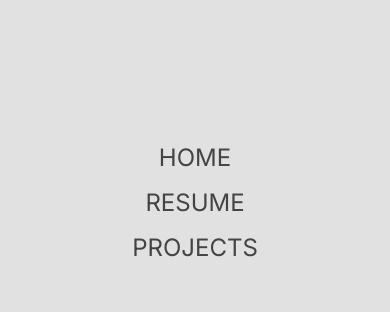
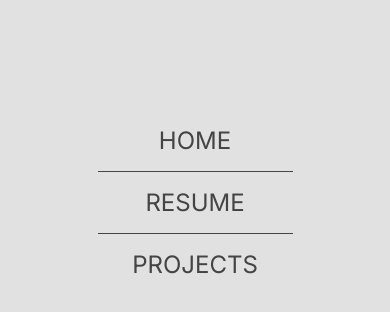
Before and after one commit to tali2705/CV, a plain HTML site: page index.html in a window 390 px wide. Both pictures are taken after a click on the element "menu". Shown: the part 268-580 px from the top of the page. Drawn offline with nearby package versions, Linux system fonts and the light colour scheme.

Commit message:
removing animation from nav and making small adjustments

```diff
--- a/JS/toggle.js
+++ b/JS/toggle.js
@@ -1,14 +1,14 @@
 function toggleMenu() {
   const menu = document.getElementById("menu");
   const body = document.body;
+  const footer = document.querySelector("footer");
+  menu.classList.toggle("active");
 
-  const menuStatus = menu.style.transform === "translateX(0%)";
-
-  menu.style.transform = menuStatus ? "translateX(-100%)" : "translateX(0%)";
-
-  if (menuStatus) {
+  if (menu.classList.contains("active")) {
+    body.style.overflow = "hidden";
+    footer.style.display = "none";
+  } else {
     body.style.overflow = "auto";
-  } else {
-    body.style.overflow = "hidden";
+    footer.style.display = "flex";
   }
 }
--- a/SASS/_footer.scss
+++ b/SASS/_footer.scss
@@ -40,7 +40,6 @@ footer {
 @media (max-width: 845px) {
   footer {
     position: relative;
-    z-index: -2;
     .links {
       display: flex;
       flex-direction: column;
@@ -56,6 +55,7 @@ footer {
         }
       }
       a {
+        cursor: pointer;
         font-size: 1rem;
         margin-bottom: 1rem;
         text-decoration: none;
--- a/SASS/_general.scss
+++ b/SASS/_general.scss
@@ -27,7 +27,6 @@ body {
   }
 }
 h2 {
-  // margin: 10rem 0;
   margin-bottom: 3rem;
   text-transform: uppercase;
   font-size: 2.5rem;
--- a/SASS/_nav.scss
+++ b/SASS/_nav.scss
@@ -51,28 +51,36 @@ nav {
     .hamburger {
       display: inline;
       text-align: end;
+      cursor: pointer;
     }
     .logotype {
       flex: 1;
       font-size: 1.1rem;
     }
     ul {
+      display: none;
+      &.active {
+        background-color: $bgColor;
         position: fixed;
         top: 3rem;
-      left: 0;
+        right: 0;
         width: 100%;
-      height: 100vh;
-      background-color: $bgColor;
+        height: 100%;
         display: flex;
         flex-direction: column;
         justify-content: center;
         align-items: center;
-      transform: translateX(-100%);
-      transition: transform 0.6s ease-in-out;
-      z-index: 5;
         li {
           border-right: 0 !important;
+          border-bottom: 1px solid $textColor;
+          width: 50%;
+          padding:1rem 0;
+          text-align: center;
+          &:last-child{
+            border-bottom: 0px;
           }
         }
       }
     }
+  }
+}
--- a/SASS/_resume.scss
+++ b/SASS/_resume.scss
@@ -1,6 +1,6 @@
 .resume {
   width: 90%;
-  margin: 0 auto 6rem auto;
+  margin: 0 auto 2rem auto;
   &.flex {
     display: flex;
     flex-direction: row;
```
Also changed, not shown: index.html (+1 -1 lines), resume.html (+1 -1 lines), SASS/styles.css, 1 other file. Lines whose indentation alone changed are shown as unchanged.
